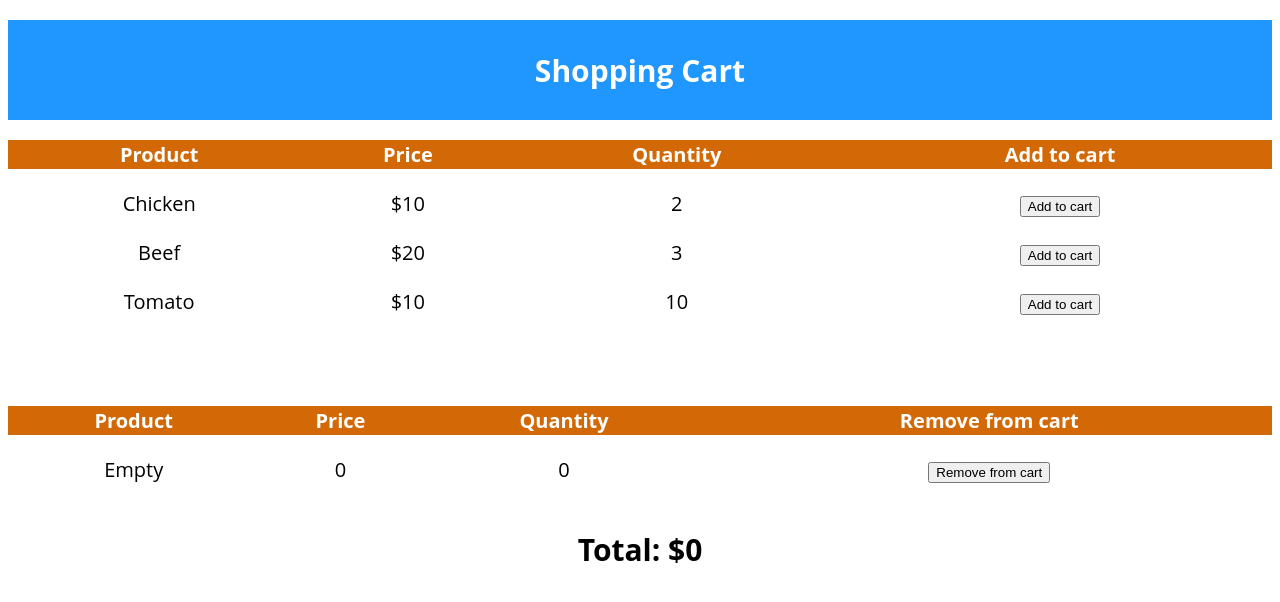
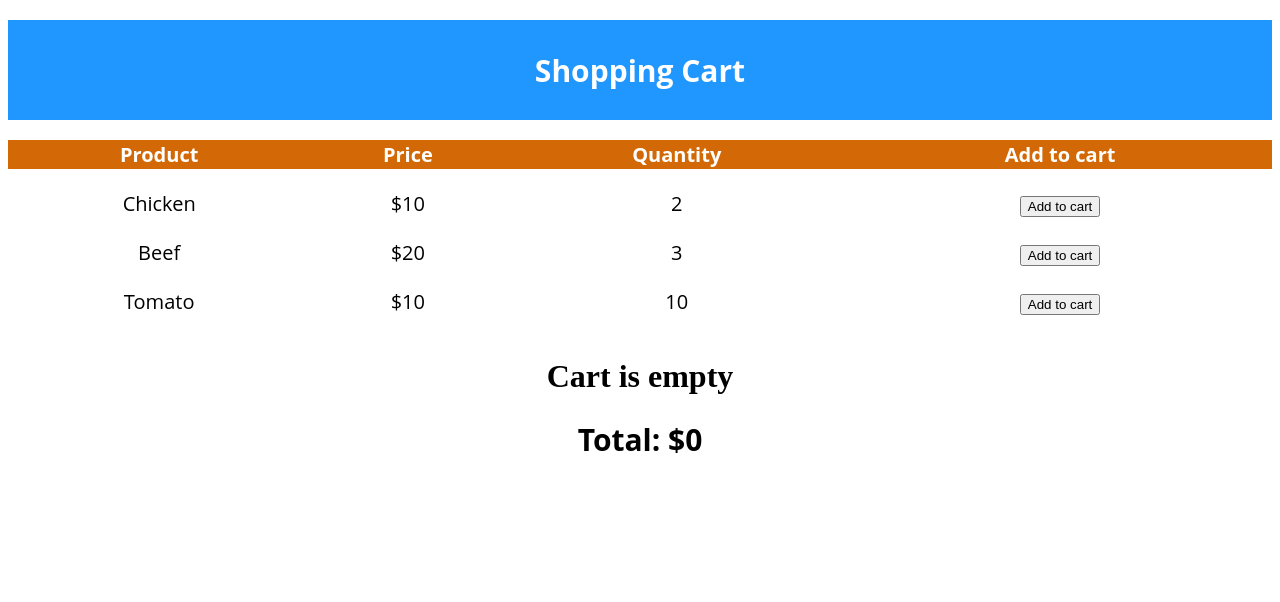
Before and after one commit to manuelGTZ97/shopping-cart, a React (Create React App) app: page / in a window 1280 px wide. Shown: the top 602 px of the page. Built offline with nearby package versions, Linux system fonts and the light colour scheme.

Commit message:
AddtoCart

```diff
--- a/src/App.js
+++ b/src/App.js
@@ -5,7 +5,7 @@ import {
   ShoppingProducts,
   ShoppingTotal,
 } from "./components";
-import { useState } from "react";
+import { useState, useEffect } from "react";
 
 function App() {
   const [products, setProducts] = useState([
@@ -25,25 +25,32 @@ function App() {
       quantity: 10,
     },
   ]);
+  const [total, setTotal] =useState(0);
+
+  const [cart, setCart] = useState([]);
+
+  useEffect(() => {
+    setTotal(0)
+    console.log("total")
+  }, [cart, total])
 
   const onClickAddCart = (product) => {
-     console.log(product);
+        setCart((prevState) => [...prevState, product])
   };
 
   const removeFromCart = (product) =>{
-    console.log(product)
+    setCart((prevState) => {
+      return prevState?.filter((item) => item.name !== product.name)
+    })
   }
 
-  // We need to create a function to delete the product on the cart.
-  // create a function onRemoveFromCart. Remember that we need to pass the product to the function.
-  // call the function onRemoveFromCart in ShoppingCart component.
 
   return (
     <div className="App">
       <Header />
       <ShoppingProducts products={products} onClickAddCart={onClickAddCart}  />
-      <ShoppingCart removeFromCart={removeFromCart}/>
-      <ShoppingTotal />
+      <ShoppingCart cart={cart} removeFromCart={removeFromCart}/>
+      <ShoppingTotal total={total} />
     </div>
   );
 }
--- a/src/components/ShoppingCart.js
+++ b/src/components/ShoppingCart.js
@@ -1,9 +1,9 @@
-function ShoppingCart({removeFromCart }) {
+function ShoppingCart({cart, removeFromCart }) {
   const onClick =(product) => {
     removeFromCart(product)
   }
 
-  return (
+  return cart?.length !== 0 ? (
     <div className="shoping-cart">
       <table>
         <thead>
@@ -13,18 +13,22 @@ function ShoppingCart({removeFromCart }) {
           <th>Remove from cart</th>
         </thead>
         <tbody>
+          {cart?.map((product) => (
           <tr>
-            <td>Empty</td>
-            <td>0</td>
-            <td>0</td>
+            <td>{product.name}</td>
+            <td>{product.price}</td>
+            <td>{product.quantity}</td>
             <td>
-              <button onClick={() =>onClick('')}>Remove from cart</button>
+              <button onClick={() =>onClick(product)}>Remove from cart</button>
             </td>
           </tr>
+          ))}
         </tbody>
       </table>
     </div>
-  );
+  ): (
+    <h1 style={{textAlign: "center"}}>Cart is empty</h1>
+  )
 }
 
 export default ShoppingCart;
--- a/src/components/ShoppingProducts.js
+++ b/src/components/ShoppingProducts.js
@@ -1,6 +1,4 @@
 function ShoppingProducts({ products, onClickAddCart }) {
-  // info what?
-  // change the param name to a specific one.
   const onClick = (productInfo) => {
     onClickAddCart(productInfo);
   };
--- a/src/components/ShoppingTotal.js
+++ b/src/components/ShoppingTotal.js
@@ -1,7 +1,9 @@
-function ShoppingTotal() {
+function ShoppingTotal({total}) {
+
+
   return (
     <div className="shoping-total">
-      <h2>Total: $0</h2>
+      <h2>Total: ${total}</h2>
     </div>
   );
 }
```
